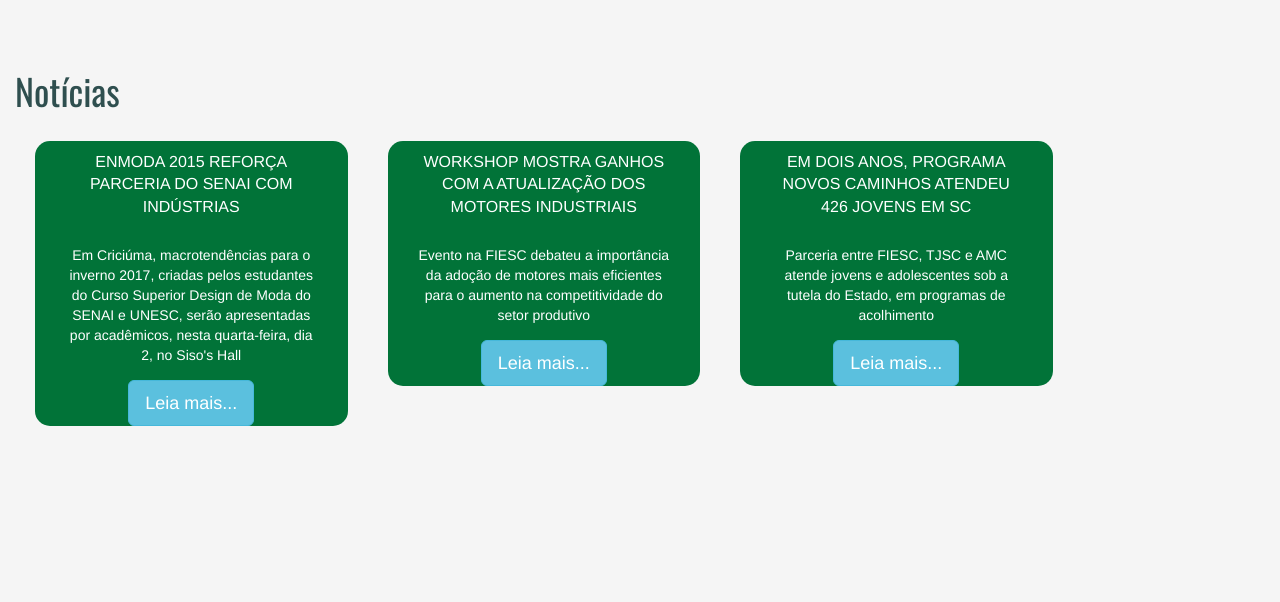
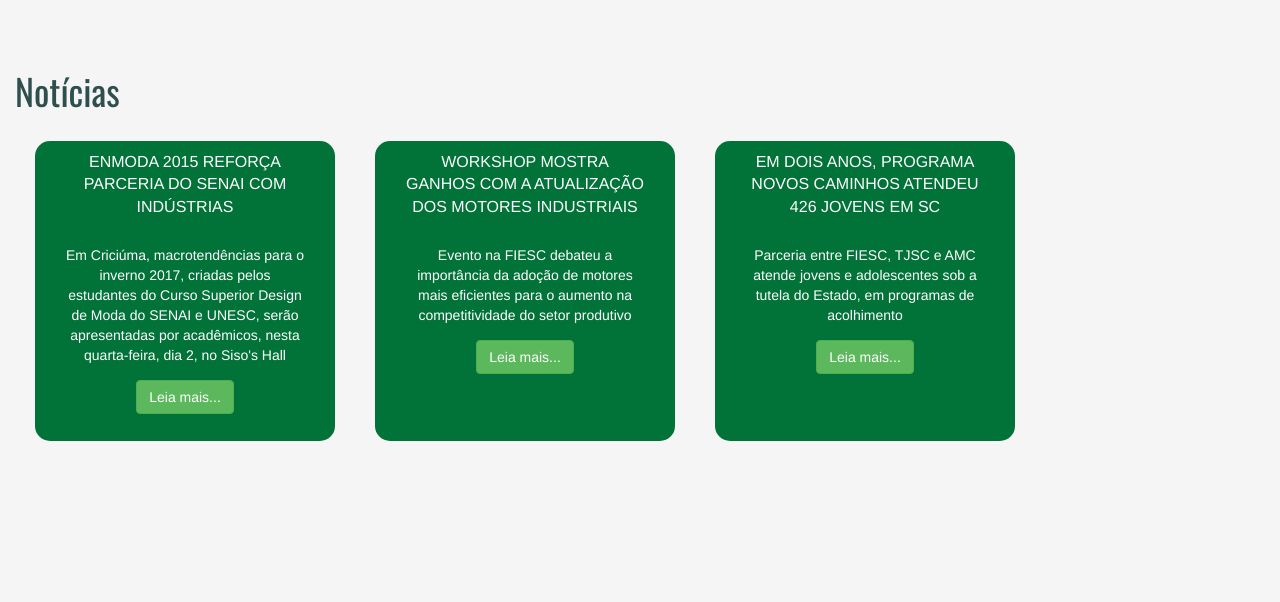
Before and after one commit to fabituany/senaibrusque, a PHP site: page / in a window 1280 px wide. Shown: the part 1401-2003 px from the top of the page. Run offline with PHP 8.4, Linux system fonts and the light colour scheme.

Commit message:
Avaliação 30/11

```diff
--- a/css/estilo.css
+++ b/css/estilo.css
@@ -117,17 +117,22 @@ Carrossel de imagens
   }
 
   #noticias .col-md-3 {
-    float: left;
-    position: relative;
+    display: block;
     margin: 20px;
     text-align: center;
     // border: 1px solid black;
     border-radius: 15px;
     background-color: #017338;
+    width:300px;
+    height:300px;
 }
 
 #noticias .col-md-3 .panel-heading {
     font-size: 16px;
+}
+
+.modal {
+
 }
 
   #noticias p {
@@ -136,6 +141,10 @@ Carrossel de imagens
       padding: 5px;
   }
 
+  .modal-content .modal-header {
+      color:darkslategrey;
+  }
+
   #fotos p {
       color: darkslategrey;
       font-family: arial;
--- a/index.php
+++ b/index.php
@@ -11,7 +11,6 @@
         <link rel="stylesheet" href="css/bootstrap.min.css" />
         <link rel="stylesheet" href="css/animate.css" />
         <link rel="stylesheet" href="css/estilo.css" />
-
 
     </head>
 
--- a/noticias.php
+++ b/noticias.php
@@ -1,15 +1,13 @@
 <section id="noticias" class="container-fluid">
     <h1>Notícias</h1>
 
-    <div id="modal1" class="col-md-3">
+    <div class="col-md-3">
         <div class="panel-heading">ENMODA 2015 REFORÇA PARCERIA DO SENAI COM INDÚSTRIAS</div>
-        <!--<h3>ENMODA 2015 REFORÇA PARCERIA DO SENAI COM INDÚSTRIAS</h3>-->
         <div class="panel-body">Em Criciúma, macrotendências para o inverno 2017, criadas pelos estudantes do Curso Superior Design de Moda do SENAI e UNESC, serão apresentadas por acadêmicos, nesta quarta-feira, dia 2, no Siso's Hall</div>
-        <!--<p>Em Criciúma, macrotendências para o inverno 2017, criadas pelos estudantes do Curso Superior Design de Moda do SENAI e UNESC, serão apresentadas por acadêmicos, nesta quarta-feira, dia 2, no Siso's Hall</p>-->
-        <button id="modal1" type="button" class="btn btn-info btn-lg" data-toggle="modal" data-target="#myModal1">Leia mais...</button>
+        <button type="button" class="btn btn-success btn-default" data-toggle="modal" data-target="#myModal1">Leia mais...</button>
 
         <!-- Modal -->
-        <div id="myModal1" class="modal fade" role="dialog">
+        <div id="myModal1" class="modal" class="modal fade" role="dialog">
             <div class="modal-dialog modal-lg">
 
                 <!-- Modal content-->
@@ -45,10 +43,10 @@
         </div>
     </div>
 
-    <div id="modal2" class="col-md-3">
+    <div class="col-md-3">
         <div class="panel-heading">WORKSHOP MOSTRA GANHOS COM A ATUALIZAÇÃO DOS MOTORES INDUSTRIAIS</div>
         <div class="panel-body">Evento na FIESC debateu a importância da adoção de motores mais eficientes para o aumento na competitividade do setor produtivo</div>
-        <button type="button" class="btn btn-info btn-lg" data-toggle="modal" data-target="#myModal2">Leia mais...</button>
+        <button type="button" class="btn btn-success btn-default" data-toggle="modal" data-target="#myModal2">Leia mais...</button>
 
         <!-- Modal -->
         <div id="myModal2" class="modal fade" role="dialog">
@@ -75,7 +73,7 @@
                             O administrador da equipe de Eficiência Energética do BNDES, Gaspar Giacomini, destacou outros dois ganhos gerados pela atualização dos motores elétricos industriais, que têm hoje média de 17 anos de uso: menor pressão por aumento na geração de energia, gerando ganhos ambientais; e geração de empregos entre os fabricantes de motores e instaladores especializados. Giacomini falou também das linhas de financiamento disponibilizadas pelo banco estatal, que variam de acordo com complexidade do projeto e do volume demandado. Entre elas estão o Cartão BNDES, o FINAME, a Linha de Eficiência Energética e o FINEM.
                         </p>
                         <p>
-                        Roberto Barbieri, assessor de coordenação da Abinee, demonstrou a situação do Brasil em relação a adoção de motores mais eficientes.  Enquanto países como Estados Unidos, Japão e China, além dos pertencentes à União Europeia, já exigem ou estão exigindo que todos os novos motores atendam a IR3, no Brasil, a exigência é, desde 2010, pelo IR2. Barbieri destacou ainda que, como a idade média dos motores em uso no Brasil é elevada, a popularização dos equipamentos IR2 é demorada.
+                            Roberto Barbieri, assessor de coordenação da Abinee, demonstrou a situação do Brasil em relação a adoção de motores mais eficientes.  Enquanto países como Estados Unidos, Japão e China, além dos pertencentes à União Europeia, já exigem ou estão exigindo que todos os novos motores atendam a IR3, no Brasil, a exigência é, desde 2010, pelo IR2. Barbieri destacou ainda que, como a idade média dos motores em uso no Brasil é elevada, a popularização dos equipamentos IR2 é demorada.
                         </p>
                         <p>
                             “Temos potencial muito grande de conservação de energia”, resumiu Carlos Henrique Ramos Fonseca, lembrando que 68% da energia consumida pelas indústrias é direcionada aos motores e que 70% dos equipamentos têm mais de 10 anos de uso.
@@ -94,10 +92,10 @@
         </div>
     </div>
 
-    <div id="modal3" class="col-md-3">
+    <div class="col-md-3">
         <div class="panel-heading">EM DOIS ANOS, PROGRAMA NOVOS CAMINHOS ATENDEU 426 JOVENS EM SC</div>
         <div class="panel-body">Parceria entre FIESC, TJSC e AMC atende jovens e adolescentes sob a tutela do Estado, em programas de acolhimento</div>
-        <button type="button" class="btn btn-info btn-lg" data-toggle="modal" data-target="#myModal3">Leia mais...</button>
+        <button type="button" class="btn btn-success btn-default" data-toggle="modal" data-target="#myModal3">Leia mais...</button>
 
         <!-- Modal -->
         <div id="myModal3" class="modal fade" role="dialog">
```
